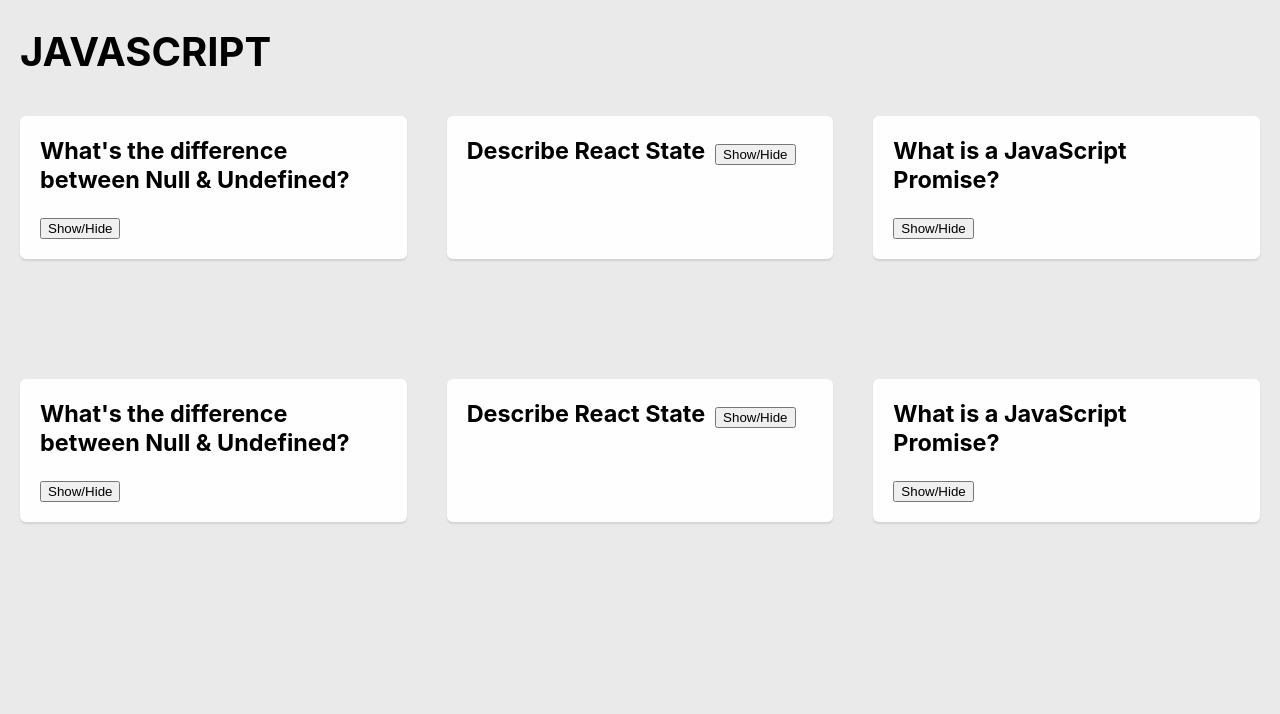
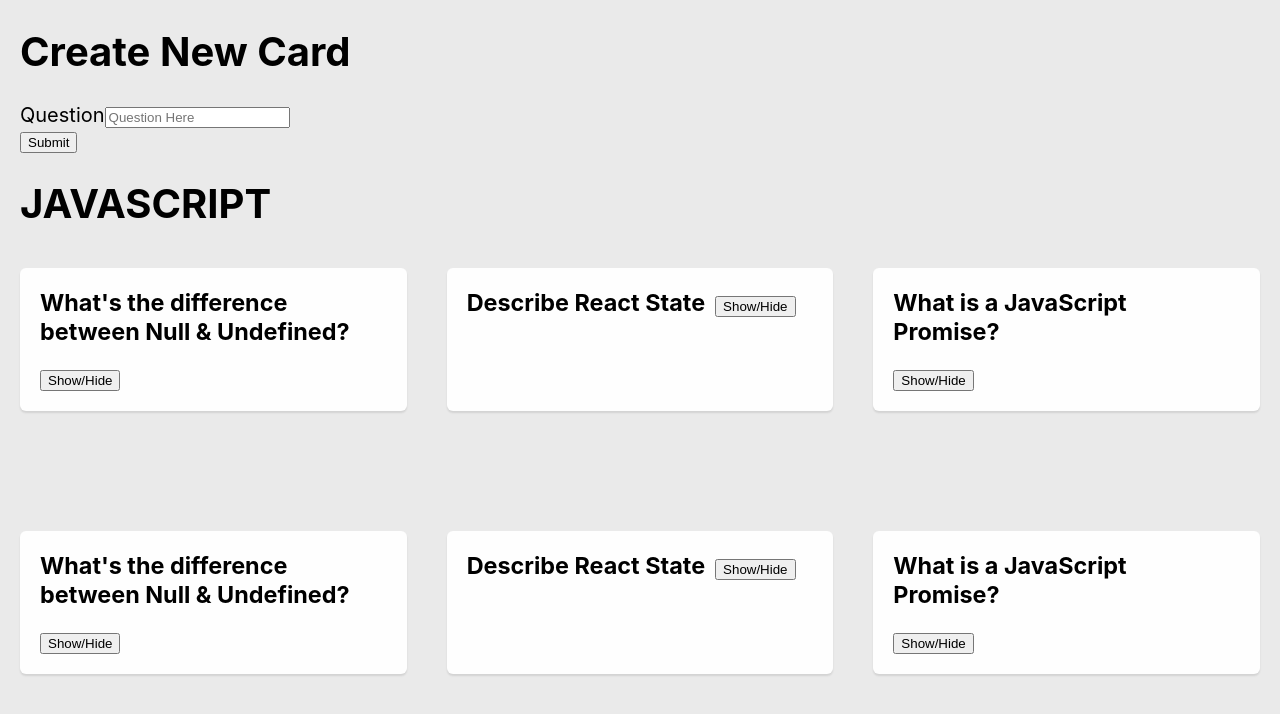
Before and after one commit to ZacharyDinerstein/coding-challenge-app--react, a React (Create React App) app: page / in a window 1280 px wide. Shown: the top 714 px of the page. Built offline with nearby package versions, Linux system fonts and the light colour scheme.

Commit message:
Added basic, non functioning form

```diff
--- a/src/App.js
+++ b/src/App.js
@@ -1,6 +1,7 @@
 import React, { Component } from 'react';
 import './App.scss';
 import Card from './components/Card/Card';
+import Form from './components/Form/Form';
 
 
 export default class App extends Component {
@@ -76,6 +77,7 @@ export default class App extends Component {
   render() {
     return (
       <>
+        <Form />
         <h1 className="dashbord__question-type">JAVASCRIPT</h1>
         <div className="cards-container">
 
--- a/src/components/Card/Card.scss
+++ b/src/components/Card/Card.scss
@@ -16,6 +16,9 @@
   padding: 1em;
   border-radius: .6rem;
   box-shadow: 0px 2px 2px 0px rgba(0,0,0,.1);
+  button {
+      cursor: pointer;
+  }
   &.card--full-width {
     grid-column: 1/4;
   }
--- /dev/null
+++ b/src/components/Form/Form.js
@@ -0,0 +1,38 @@
+import React, { Component } from 'react'
+
+export default class Form extends Component {
+
+  createCard = (e) => {
+    e.preventDefault();
+
+    let newCard = {};
+  }
+
+  render() {
+    return (
+      <form
+        onSubmit={this.createCard}
+        className="">
+        <h1>Create New Card</h1>
+
+        <div className="form-group">
+          <label htmlFor="">Question</label>
+          <input
+            type="text"
+            className="form-control"
+            placeholder="Question Here"
+          />
+        </div>
+
+        {/* <div className="form-group">
+          <label htmlFor="Password">Password</label>
+          <input
+            type="text"
+            className="form-control"
+            placeholder="there" />
+        </div> */}
+        <button type="submit">Submit</button>
+      </form>
+    )
+  }
+}
--- /dev/null
+++ b/src/components/Form/Form.scss
@@ -0,0 +1,21 @@
+.form-wrapper {
+    width: 100%;
+    border-radius: 10px;
+    overflow: hidden;
+    background-color: white;
+    margin-bottom: 2rem;
+}
+
+form {
+    padding: 1rem;
+    h1 {
+        text-align: center;
+        margin-bottom: 1rem;
+    }
+    input, button {
+        display: block;
+    }
+    .form-control {
+        font-size: 1.6rem;
+    }
+}
```
